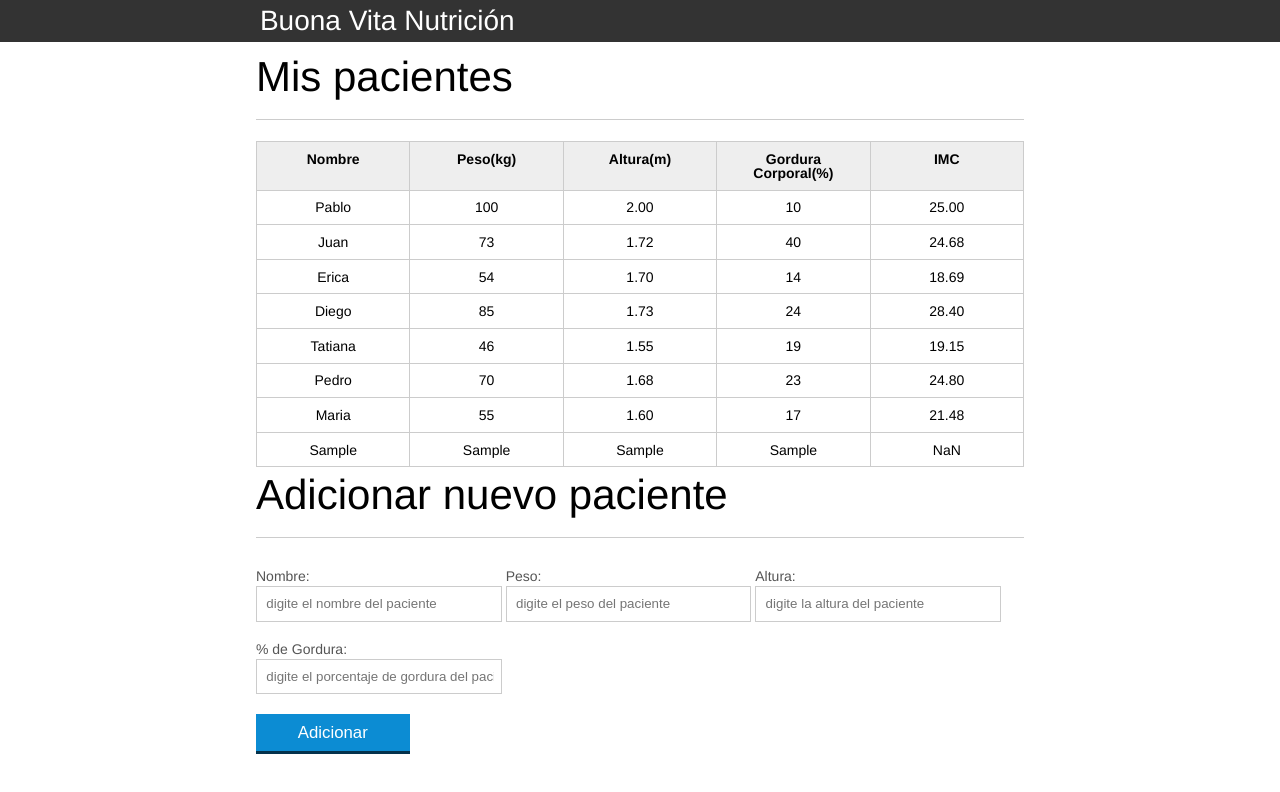
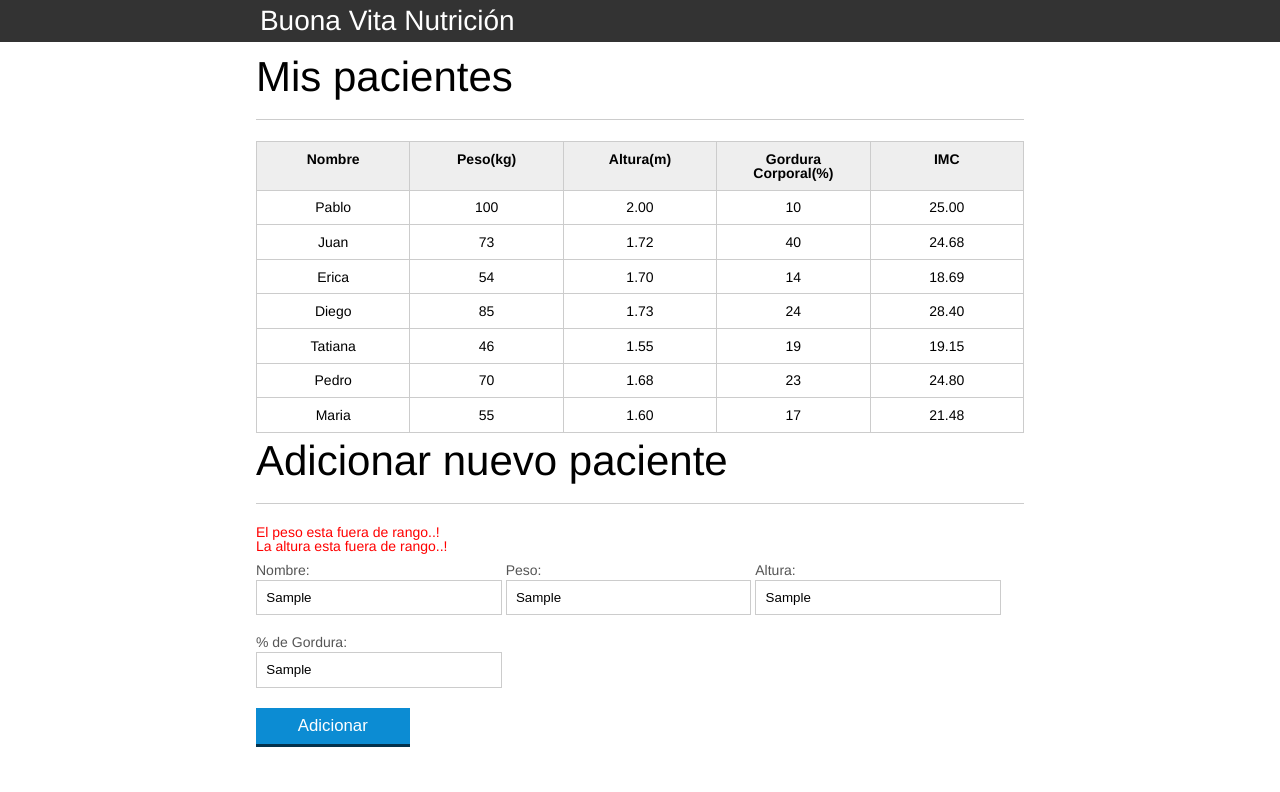
Before and after one commit to nferrucho/JavaScript-Parte2-Lenguaje-de-la-web-master, a plain HTML site: page 1747-JavaScript-parte2-aula0/index.html in a window 1280 px wide. Both pictures are taken after typing "Sample", "Sample", "Sample", "Sample" into the empty fields and a click on the button "Adicionar". Drawn offline with Linux system fonts and the light colour scheme.

Commit message:
"funcion lista de errores"

```diff
--- a/1747-JavaScript-parte2-aula0/css/index.css
+++ b/1747-JavaScript-parte2-aula0/css/index.css
@@ -137,6 +137,6 @@ button[disabled=disabled], button:disabled {
 	background-color: lightcoral;
 }
 
-#mensaje-error{
+#mensajes-errores{
 	color:red;
 }
--- a/1747-JavaScript-parte2-aula0/index.html
+++ b/1747-JavaScript-parte2-aula0/index.html
@@ -90,7 +90,7 @@
 
 		<section class="container">
 			<h2 id="titulo-form">Adicionar nuevo paciente</h2>
-			<span id="mensaje-error"></span>
+			<ul id="mensajes-errores"></ul>
 			<form id="form-adicionar">
 				<div class="grupo">
 					<label for="nombre">Nombre:</label>
--- a/1747-JavaScript-parte2-aula0/js/calcular-imc.js
+++ b/1747-JavaScript-parte2-aula0/js/calcular-imc.js
@@ -42,16 +42,16 @@ function calcularIMC(peso, altura) {
 }
 
 
-function validarPeso (peso)  {
-    if (peso > 0 || peso < 500)
+function validarPeso(peso) {
+    if (peso > 0 && peso < 500)
         return true;
     else
         return false;
 }
 
 
-function validarAltura  (altura)  {
-    if (altura > 0.30 || altura < 3.00)
+function validarAltura(altura) {
+    if (altura > 0.30 && altura < 3.00)
         return true;
     else
         return false;
--- a/1747-JavaScript-parte2-aula0/js/form.js
+++ b/1747-JavaScript-parte2-aula0/js/form.js
@@ -7,10 +7,9 @@ botonAdicionar.addEventListener("click", function (event) {
     var paciente = capturaDatosPaciente(form);
     var pacienteTr = construirTr(paciente);
     //validacion peso altura paciente
-    var error = validarPaciente(paciente);
-    if (error.length > 0) {
-        var mensajeError = document.querySelector("#mensaje-error")
-        mensajeError.textContent= error;
+    var errores = validarPaciente(paciente);
+    if (errores.length > 0) {
+        exhibirMensajeError(errores);
         return;
     }
 
@@ -78,8 +77,27 @@ const construirTd = (dato, clase) => {
 }
 
 const validarPaciente = (paciente) => {
-    if (validarPeso(paciente.peso))
-        return " El peso esta fuera de rango..! ";
-    else
-        return "";
+    var errores = [];
+    if (!validarPeso(paciente.peso)) {
+        errores.push(" El peso esta fuera de rango..! ");
+
+    }
+    if (!validarAltura(paciente.altura)) {
+        errores.push(" La altura esta fuera de rango..! ");
+
+    }
+    return errores;
 }
+
+function exhibirMensajeError(errores) {
+    var ul = document.querySelector("#mensajes-errores")
+
+    errores.forEach(function (error) {
+        var li = document.createElement("li");
+        li.textContent = error;
+        ul.appendChild(li);
+    });
+
+
+
+}
```
